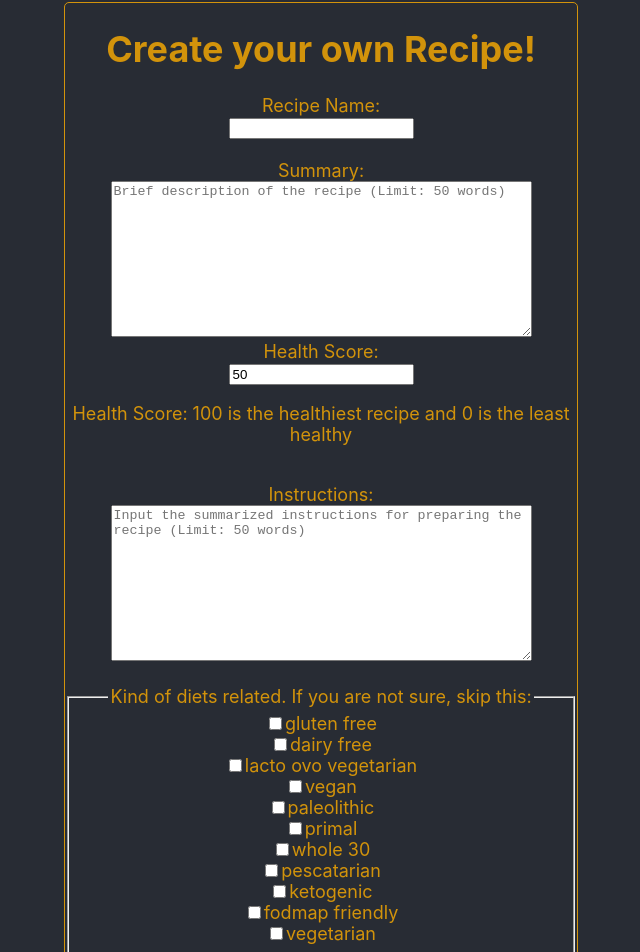
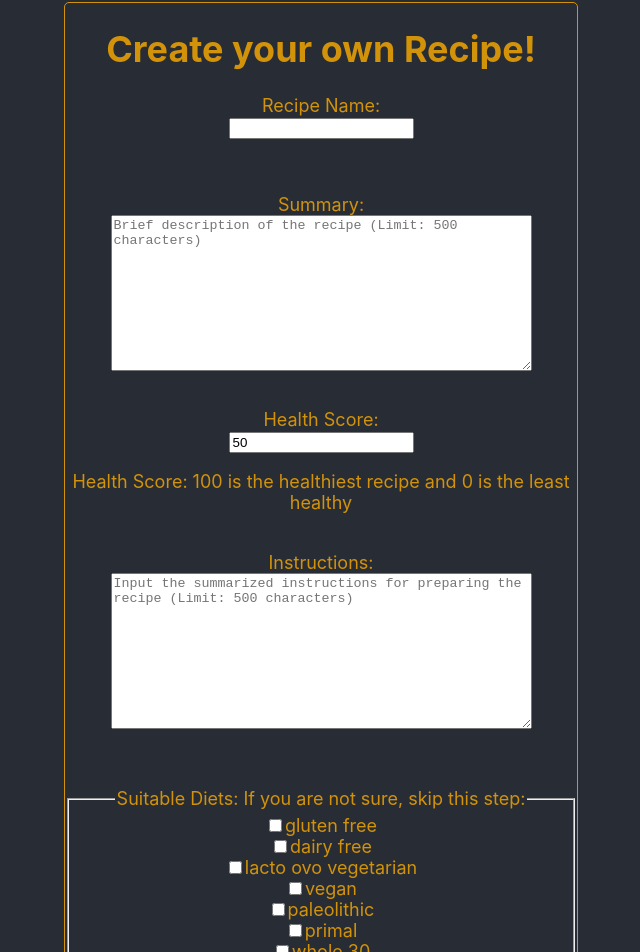
Before and after one commit to tomasdaverio/PI---Food, a React (Create React App) app in the folder client/: page /recipe/create in a window 1280 px wide. Shown: the part 170-1122 px from the top of the page, without its empty margins (319-959 px from the left). Built offline with nearby package versions, Linux system fonts and the light colour scheme.

Commit message:
form terminado. quedara alguna cuestion de eficiencia a resolver

```diff
--- a/client/src/Components/Form.jsx
+++ b/client/src/Components/Form.jsx
@@ -18,8 +18,8 @@ export const Form = (props) => {
   })
 
   const [error,setError] = useState({
-    name: "is mandatory field" , //que no este vacio, que no contenga simbolos.
-   summary: "is mandatory field" , //que no este vacio, que no contenga simbolos.
+    name: "" , //que no este vacio, que no contenga simbolos.
+   summary: "" , //que no este vacio, que no contenga simbolos.
     hscore: "", //que no este vacio, que este entre 0 y 100 aclarando el criterio.
     instructions: ""
   })
@@ -53,21 +53,21 @@ export const Form = (props) => {
       case 'summary':
         if (!value.length) {
           setError({...error,[property]:`${property} is mandatory field`})
-        } else if(value.length<500){
+        } else if(value.length<=500){
           setError({...error,[property]:""})
         } else {
           setError({...error,[property]:`${property} have a maximum length of 500 characters`})
         }
         break;
       case 'instructions':
-        if (value.length<500){
+        if (value.length<=500){
           setError({...error,[property]:""})
         } else {
           setError({...error,[property]:`${property} have a maximum length of 500 characters`})
         }
         break;
       case 'hscore':
-        if (value >=0 && value <=100){
+        if (value >=0 && value <=100 && typeof value === 'number'){
           setError({...error,[property]:""})
         } else {
           setError({...error,[property]:`${property}  must be a number between 0 and 100.`})
@@ -83,34 +83,38 @@ export const Form = (props) => {
     dispatch(addRecipe(recipe)) ;
 }
 
-  return (
+ return (
     <div className={style.form}>
       <h1>Create your own Recipe!</h1>
          <form id='form' onSubmit={submitHandler}>
 
                 <label htmlFor="name">Recipe Name: </label>
                 <br></br>
-                <input type="text" name="name" id="name" value={recipe.name} onChange={changeHandler}></input>
+                <input className={error.name && style.errorborder} type="text" name="name" id="name" value={recipe.name} onChange={changeHandler}></input>
+                <p className={style.error}>{error.name}</p>
                 <br></br>
                 <br></br>
                 <label htmlFor="summary">Summary: </label>
                 <br></br>
                 <textarea
-                placeholder="Brief description of the recipe (Limit: 50 words)"
+                className={error.summary && style.errorborder}
+                placeholder="Brief description of the recipe (Limit: 500 characters)"
                 wrap="hard"
                 name="summary"
                 id="summary"
-                maxlenght='300'
+                maxlenght='500'
                 form='form'
                 value={recipe.summary}
                 rows='10'
                 cols='50'
                 onChange={changeHandler}>
                 </textarea>
+                <p className={style.error}>{error.summary}</p>
                 <br></br>
                 <label htmlFor="hscore">Health Score: </label>
                 <br></br>
                 <input
+                className={error.hscore && style.errorborder}
                 type="number"
                 placeholder="0 to 100"
                 name="hscore"
@@ -119,25 +123,28 @@ export const Form = (props) => {
                 onChange={changeHandler}>
                 </input>
                 <p>Health Score: 100 is the healthiest recipe and 0 is the least healthy</p>
+                <p className={style.error}>{error.hscore}</p>
                 <br></br>
                 <label htmlFor="instructions">Instructions: </label>
                 <br></br>
                 <textarea
-                placeholder="Input the summarized instructions for preparing the recipe (Limit: 50 words)"
+                className={error.instructions && style.errorborder}
+                placeholder="Input the summarized instructions for preparing the recipe (Limit: 500 characters)"
                 wrap="hard"
                 name="instructions"
                 id="instructions"
-                maxlenght='300'
+                maxlenght='500'
                 form='form'
                 value={recipe.instructions}
                 rows='10'
                 cols='50'
                 onChange={changeHandler}>
                 </textarea>
+                <p className={style.error}>{error.instructions}</p>
                 <br></br>
                 <br></br>
                 <fieldset onChange={changeHandler}>
-                 <legend>Kind of diets related. If you are not sure, skip this:</legend>
+                 <legend>Suitable Diets: If you are not sure, skip this step:</legend>
                  {dietset.map( diet => { return (
                    <div>
                    <input type="checkbox" id={diet} name="diets" value={diet} />
@@ -146,7 +153,7 @@ export const Form = (props) => {
                 )})}
                 </fieldset>
                 <br></br>
-                <button type="submit" disabled={recipe.name && recipe.summary }>Create</button>
+                <button className={style.button} type="submit" disabled={(!error.name && !error.summary) ? false : true }>Create</button>
 
           </form>
 
--- a/client/src/Styles/Form.module.css
+++ b/client/src/Styles/Form.module.css
@@ -1,6 +1,7 @@
 .form{
     display:flex;
     margin-top:40px;
+    margin-bottom:40px;
     flex-direction:column ;
     justify-content:space-between;
     flex-wrap:wrap;
@@ -12,3 +13,35 @@
     width:40%;
     border-radius: 5px
 }
+
+
+.button {
+    background-color:rgb(232, 184, 41);
+    font-weight:bold ;
+    color:#282c34;
+    font-size: 18px;
+    border: 1px solid black;
+    border-radius:1%;
+    font-family: sans-serif;
+    padding: 7px 6px 7px 6px;
+    width:auto;
+    height:auto;
+
+}
+
+.button:hover {
+    color:white ;
+    font-weight:bold ;
+    border: 1px solid rgb(100, 230, 19);
+    background-color: rgb(10, 102, 10)
+  }
+
+.error {
+    color: red;
+    font-size: 13px;
+
+}
+
+.errorborder {
+    border: 1px solid rgb(240, 5, 5);
+}
```
